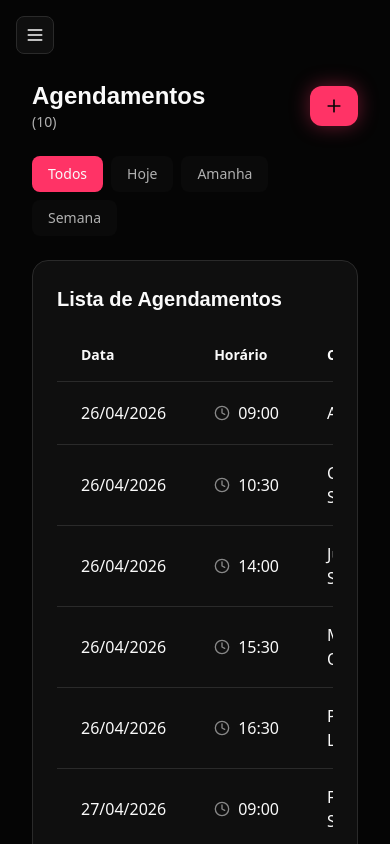
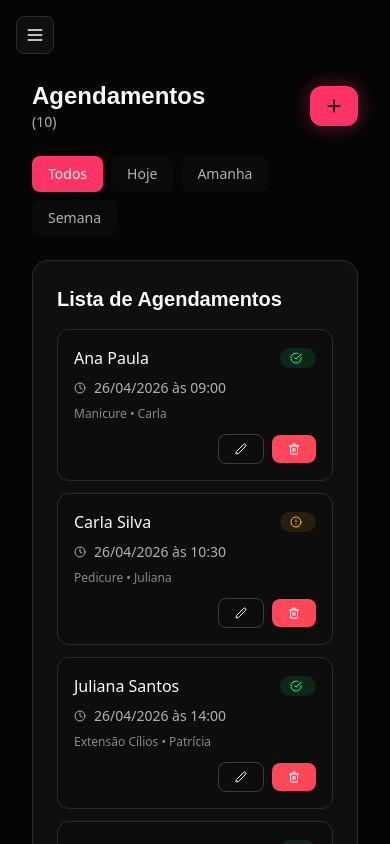
Before and after one commit to caiosobrinho93/gisellestudio, a Next.js app: page /gisellestudio/dashboard/agendamentos in a window 390 px wide. Shown: the top 844 px of the page. Built offline with nearby package versions, Linux system fonts and the light colour scheme.

Commit message:
Fix dashboard selection, mobile appointments

```diff
--- a/app/(dashboard)/dashboard/agendamentos/page.tsx
+++ b/app/(dashboard)/dashboard/agendamentos/page.tsx
@@ -180,8 +180,44 @@ export default function AgendamentosPage() {
           <CardTitle>Lista de Agendamentos</CardTitle>
         </CardHeader>
 
-        <div className="overflow-x-auto">
-          <table className="w-full">
+        <div className="block lg:overflow-x-auto">
+          <div className="lg:table w-full lg:hidden space-y-3">
+            {filteredAgendamentos.map((agend) => {
+              const status = statusConfig[agend.status]
+              const StatusIcon = status.icon
+              return (
+                <div key={agend.id} className="p-4 rounded-xl bg-bg-secondary/30 border border-border-light">
+                  <div className="flex items-center justify-between mb-2">
+                    <span className="font-medium text-text-primary">{agend.cliente}</span>
+                    <Badge variant={status.variant}>
+                      <StatusIcon className="w-3 h-3 mr-1" />
+                    </Badge>
+                  </div>
+                  <div className="flex items-center gap-2 text-text-secondary text-sm mb-2">
+                    <Clock className="w-3 h-3" />
+                    {agend.data} às {agend.horario}
+                  </div>
+                  <div className="text-xs text-text-tertiary">
+                    {agend.servico} • {agend.profissional}
+                  </div>
+                  <div className="flex items-center justify-end gap-2 mt-3">
+                    <Button size="sm" variant="secondary" onClick={() => handleOpenModal(agend)}>
+                      <Edit2 className="w-3 h-3" />
+                    </Button>
+                    <Button
+                      size="sm"
+                      variant="danger"
+                      onClick={() => { setAgendamentoToDelete(agend); setIsDeleteModalOpen(true) }}
+                    >
+                      <Trash2 className="w-3 h-3" />
+                    </Button>
+                  </div>
+                </div>
+              )
+            })}
+          </div>
+
+          <table className="hidden lg:table w-full">
             <thead>
               <tr className="border-b border-border-light">
                 <th className="text-left py-4 px-6 text-sm font-semibold text-text-primary">Data</th>
--- a/components/layout/Sidebar.tsx
+++ b/components/layout/Sidebar.tsx
@@ -95,7 +95,10 @@ export function Sidebar() {
 
         <nav className="flex-1 p-4 space-y-1 overflow-y-auto">
           {menuItems.map((item) => {
-            const isActive = pathname === item.href || (item.href !== '/dashboard' && pathname.startsWith(item.href))
+            const pathnameWithoutSlash = pathname.replace(/\/$/, '')
+            const itemHrefWithoutSlash = item.href.replace(/\/$/, '')
+            const isActive = pathnameWithoutSlash === itemHrefWithoutSlash ||
+              (item.href !== '/dashboard' && pathname.startsWith(item.href))
             return (
               <Link
                 key={item.href}
```
Also changed, not shown: 24 other files (tests, documents, lock files or other folders).
